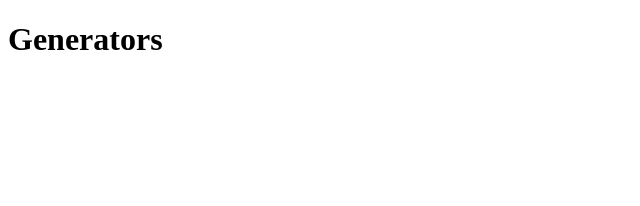
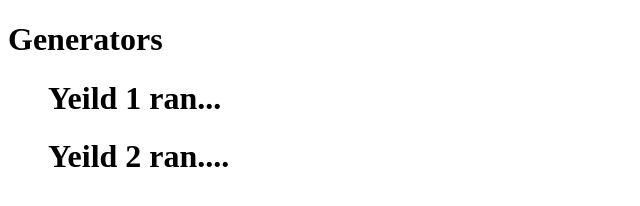
Before and after one commit to KarthikBenki/JavaScript--ES6, a plain HTML site: page genereators/index.html in a window 1280 px wide. Shown: the whole page, without its empty margins (0-640 px from the left). Drawn offline with Linux system fonts and the light colour scheme.

Commit message:
[Karthik] Add. Generators concepts ES6

```diff
--- a/genereators/index.html
+++ b/genereators/index.html
@@ -10,6 +10,10 @@
     <div id="generate">
 
     </div>
+
+    <ul id="template">
+
+    </ul>
 </body>
 <script src="/main.js"></script>
 </html>
--- a/genereators/main.js
+++ b/genereators/main.js
@@ -19,7 +19,10 @@ let g = g1();
 // console.log(g.next());
 // console.log(g.next());
 // console.log(g.next());
-
+let output = ''
 for(let x of g){
+    output+=`<h1>${x}</h1>`
     console.log(x);
 }
+
+document.getElementById('template').innerHTML = output;
```
